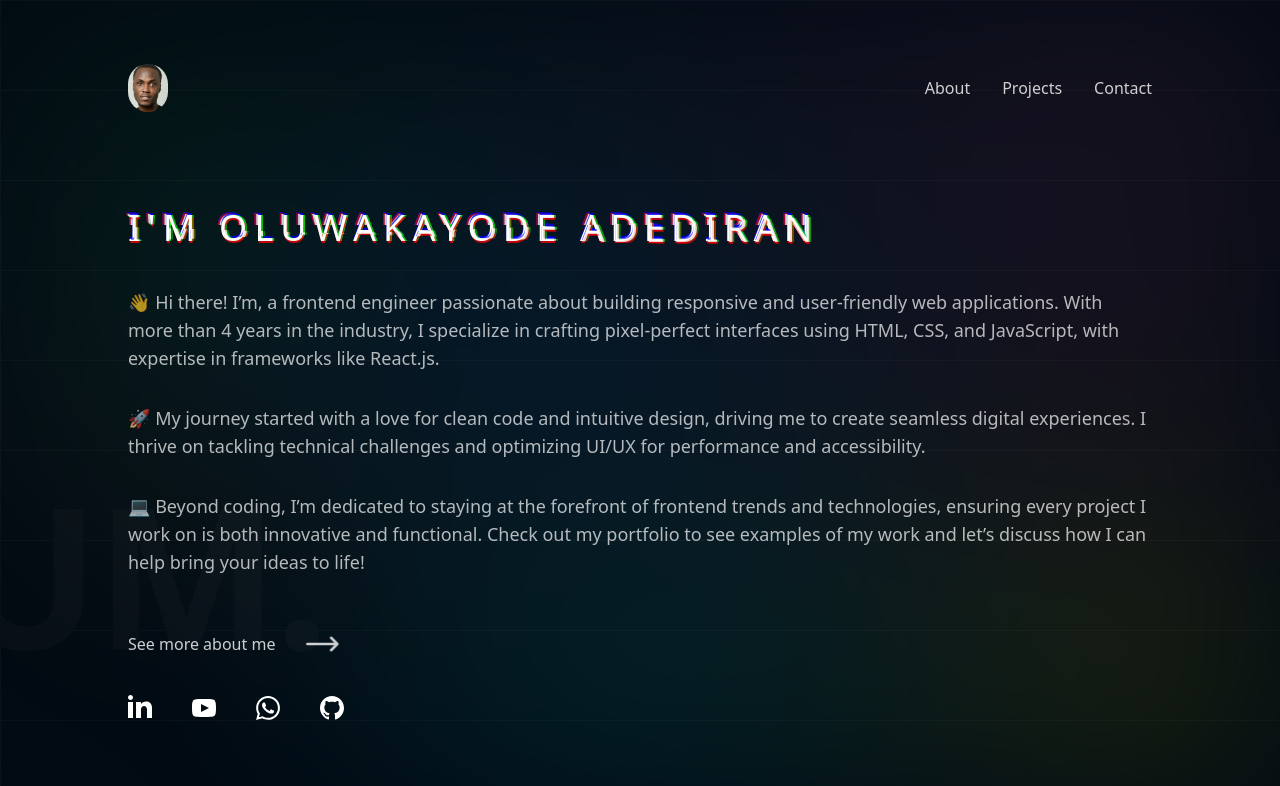
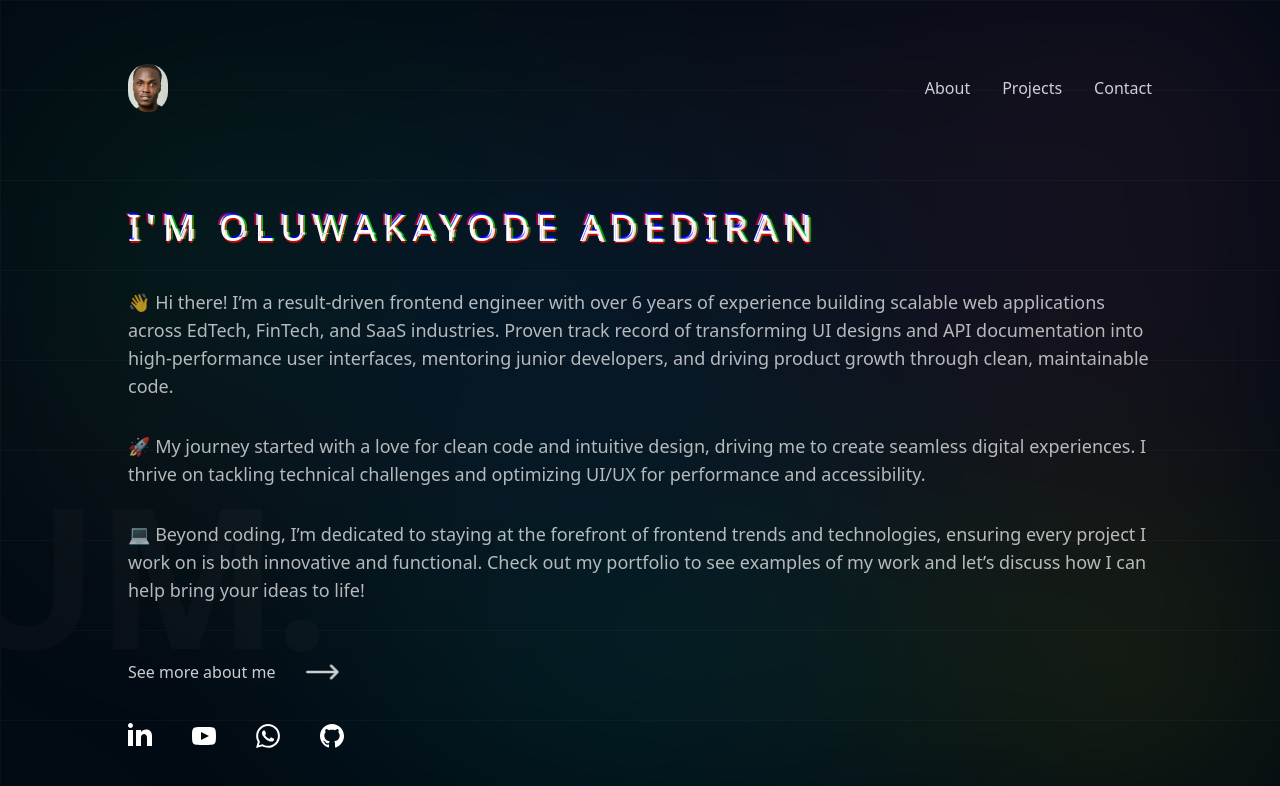
Before and after one commit to stephenkayade/my-portfolio, a React (Create React App) app: page / in a window 1280 px wide. Shown: the top 786 px of the page. Built offline with nearby package versions, Linux system fonts and the light colour scheme.

Commit message:
updated app

```diff
--- a/src/pages/home/Bio.tsx
+++ b/src/pages/home/Bio.tsx
@@ -4,7 +4,10 @@ const Bio = () => {
             <div className='text-white/70 pt-20 text-md font-light 2xl:leading-[2.3em] lg:leading-[2.3em] md:leading-[2.3em] leading-loose'>
 
                 <p className='2xl:mb-7 lg:mb-8 mb-4 2xl:text-2xl xl:text-lg lg:text-2xl text-[15px] lg:leading-[2.1em]'>
-                    👋 Hi there! I’m, a frontend engineer passionate about building responsive and user-friendly web applications. With more than 4 years in the industry, I specialize in crafting pixel-perfect interfaces using HTML, CSS, and JavaScript, with expertise in frameworks like React.js. </p>
+                    👋 Hi there! I’m a result-driven frontend engineer with over 6 years of experience building scalable web applications
+                    across EdTech, FinTech, and SaaS industries. Proven track record of transforming UI designs and API
+                    documentation into high-performance user interfaces, mentoring junior developers, and driving
+                    product growth through clean, maintainable code.</p>
 
                 <p className='mb-4 2xl:mb-7 lg:mb-8 2xl:text-2xl xl:text-lg  lg:text-2xl text-[15px] lg:leading-[2.1em]'>🚀 My journey started with a love for clean code and intuitive design, driving me to create seamless digital experiences. I thrive on tackling technical challenges and optimizing UI/UX for performance and accessibility.</p>
 
--- a/src/pages/resume/index.tsx
+++ b/src/pages/resume/index.tsx
@@ -27,7 +27,7 @@ const Resume = () => {
                             <a href="https://drive.google.com/drive/folders/1bJIKwlk_5s_0MppXWMd7WQBhfvxpsUKc" target='_blank' rel="noreferrer" className='text-md text-white font-medium'> view,</a>
                         </span>
                         <span className='text-slate-400 font-light'> or </span>
-                        <a href='../../../assets/files/Oluwakayode-Adediran-CV.pdf' download='Adediran Oluwakayode CV.pdf' className=' text-white font-medium'> download </a>
+                        <a href='../../../assets/files/Oluwakayode Adediran.pdf' download='Adediran Oluwakayode CV.pdf' className=' text-white font-medium'> download </a>
                         <span className='text-slate-400 font-light'> the resume </span>
                     </p>
 
```
Also changed, not shown: 2 other files (tests, documents, lock files or other folders).
